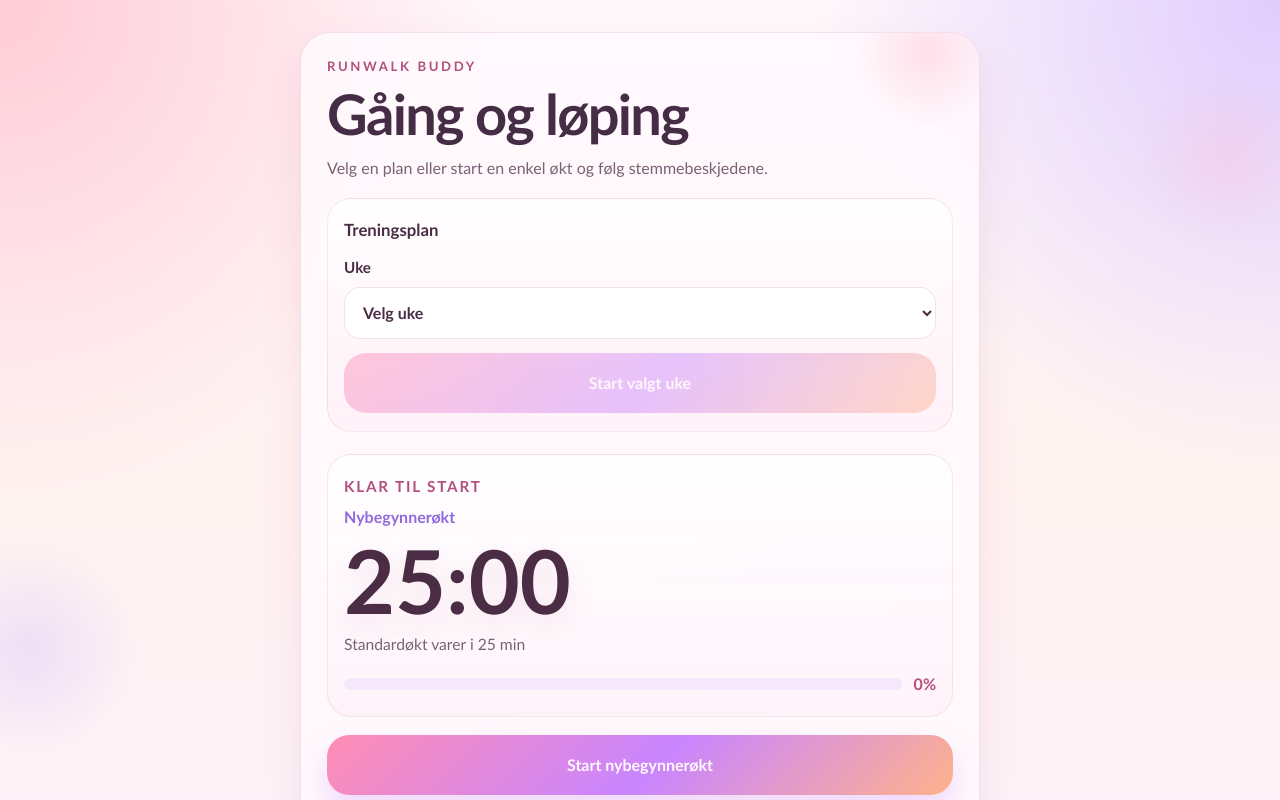
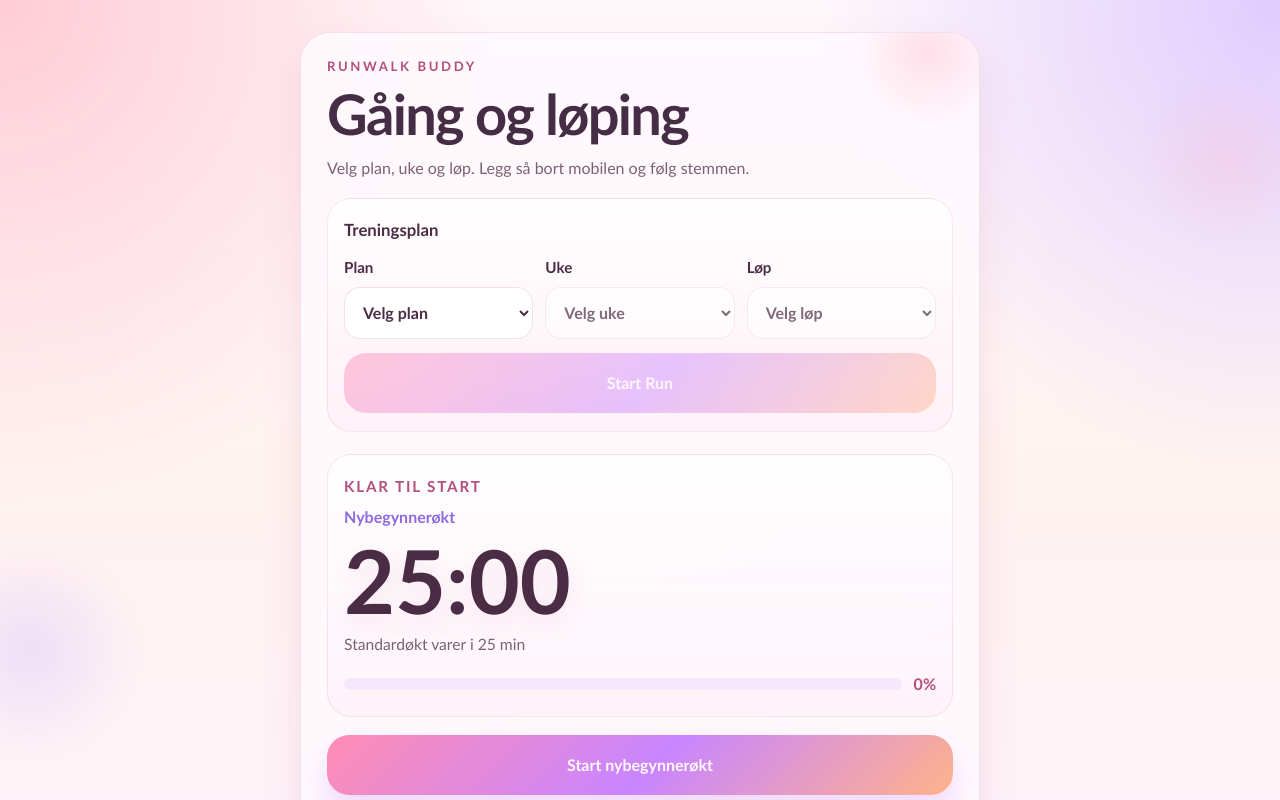
Before and after one commit to sarahsvedenborg/running, a React (Vite) app: page / in a window 1280 px wide. Shown: the top 800 px of the page. Built offline with nearby package versions, Linux system fonts and the light colour scheme.

Commit message:
add runs per week

```diff
--- a/src/App.css
+++ b/src/App.css
@@ -369,4 +369,8 @@ h1 {
     grid-template-columns: repeat(2, minmax(0, 1fr));
   }
 
+  .plan-grid {
+    grid-template-columns: repeat(3, minmax(0, 1fr));
+  }
+
 }
--- a/src/App.jsx
+++ b/src/App.jsx
@@ -23,109 +23,165 @@ const PHASE_KIND = {
   RUN: 'run',
 }
 
+function repeatedRuns(count, runBuilder) {
+  return Array.from({ length: count }, (_, index) => runBuilder(index + 1))
+}
+
 /*
-  Training plans live in one structured object so the UI and session engine can
-  read the same source of truth. Each week can be defined as simple repeated
-  intervals or as an explicit list of interval blocks for more complex sessions.
+  Plans are stored as plan -> weeks -> runs so the selectors can stay simple and
+  the timer can start any exact run in the training program.
 */
 const plans = {
   preBeginner: {
     name: 'Pre-Beginner Plan',
     weeks: [
       {
-        label: 'Week 1',
-        config: { warmupSeconds: 300, runSeconds: 20, walkSeconds: 180, cycles: 6, cooldownSeconds: 300 },
+        week: 1,
+        runs: repeatedRuns(3, () => ({
+          warmup: 300,
+          intervals: Array.from({ length: 6 }, () => ({ run: 20, walk: 180 })),
+          cooldown: 300,
+        })),
       },
       {
-        label: 'Week 2',
-        config: { warmupSeconds: 300, runSeconds: 25, walkSeconds: 150, cycles: 7, cooldownSeconds: 300 },
+        week: 2,
+        runs: repeatedRuns(3, () => ({
+          warmup: 300,
+          intervals: Array.from({ length: 7 }, () => ({ run: 25, walk: 150 })),
+          cooldown: 300,
+        })),
       },
       {
-        label: 'Week 3',
-        config: { warmupSeconds: 300, runSeconds: 30, walkSeconds: 120, cycles: 8, cooldownSeconds: 300 },
+        week: 3,
+        runs: repeatedRuns(3, () => ({
+          warmup: 300,
+          intervals: Array.from({ length: 8 }, () => ({ run: 30, walk: 120 })),
+          cooldown: 300,
+        })),
       },
     ],
   },
   couchTo5k: {
-    name: 'Couch to 5K Plan',
+    name: 'Couch to 5K',
     weeks: [
       {
-        label: 'Week 1',
-        config: { warmupSeconds: 300, runSeconds: 60, walkSeconds: 90, cycles: 8, cooldownSeconds: 300 },
+        week: 1,
+        runs: repeatedRuns(3, () => ({
+          warmup: 300,
+          intervals: Array.from({ length: 8 }, () => ({ run: 60, walk: 90 })),
+          cooldown: 300,
+        })),
       },
       {
-        label: 'Week 2',
-        config: { warmupSeconds: 300, runSeconds: 90, walkSeconds: 120, cycles: 6, cooldownSeconds: 300 },
+        week: 2,
+        runs: repeatedRuns(3, () => ({
+          warmup: 300,
+          intervals: Array.from({ length: 6 }, () => ({ run: 90, walk: 120 })),
+          cooldown: 300,
+        })),
       },
       {
-        label: 'Week 3',
-        config: {
-          warmupSeconds: 300,
-          cooldownSeconds: 300,
+        week: 3,
+        runs: repeatedRuns(3, () => ({
+          warmup: 300,
           intervals: [
-            { runSeconds: 90, walkSeconds: 90, repeat: 2 },
-            { runSeconds: 180, walkSeconds: 180, repeat: 2 },
+            { run: 90, walk: 90 },
+            { run: 90, walk: 90 },
+            { run: 180, walk: 180 },
+            { run: 180, walk: 180 },
           ],
-        },
+          cooldown: 300,
+        })),
       },
       {
-        label: 'Week 4',
-        config: {
-          warmupSeconds: 300,
-          cooldownSeconds: 300,
+        week: 4,
+        runs: repeatedRuns(3, () => ({
+          warmup: 300,
           intervals: [
-            { runSeconds: 180, walkSeconds: 90 },
-            { runSeconds: 300, walkSeconds: 150 },
-            { runSeconds: 180, walkSeconds: 90 },
-            { runSeconds: 300, walkSeconds: 150 },
+            { run: 180, walk: 90 },
+            { run: 300, walk: 150 },
+            { run: 180, walk: 90 },
+            { run: 300, walk: 150 },
           ],
-        },
+          cooldown: 300,
+        })),
       },
       {
-        label: 'Week 5',
-        config: {
-          warmupSeconds: 300,
-          cooldownSeconds: 300,
-          intervals: [
-            { runSeconds: 300, walkSeconds: 180 },
-            { runSeconds: 480 },
-          ],
-        },
+        week: 5,
+        runs: [
+          {
+            warmup: 300,
+            intervals: [
+              { run: 300, walk: 180 },
+              { run: 300, walk: 180 },
+              { run: 300 },
+            ],
+            cooldown: 300,
+          },
+          {
+            warmup: 300,
+            intervals: [
+              { run: 480, walk: 300 },
+              { run: 480 },
+            ],
+            cooldown: 300,
+          },
+          {
+            warmup: 300,
+            continuousRun: 1200,
+            cooldown: 300,
+          },
+        ],
       },
       {
-        label: 'Week 6',
-        config: {
-          warmupSeconds: 300,
-          cooldownSeconds: 300,
-          intervals: [
-            { runSeconds: 300, walkSeconds: 180 },
-            { runSeconds: 600 },
-          ],
-        },
+        week: 6,
+        runs: [
+          {
+            warmup: 300,
+            intervals: [
+              { run: 300, walk: 180 },
+              { run: 300, walk: 180 },
+            ],
+            cooldown: 300,
+          },
+          {
+            warmup: 300,
+            intervals: [
+              { run: 600, walk: 180 },
+              { run: 600 },
+            ],
+            cooldown: 300,
+          },
+          {
+            warmup: 300,
+            continuousRun: 1500,
+            cooldown: 300,
+          },
+        ],
       },
       {
-        label: 'Week 7',
-        config: {
-          warmupSeconds: 300,
-          cooldownSeconds: 300,
-          continuousRunSeconds: 1500,
-        },
+        week: 7,
+        runs: repeatedRuns(3, () => ({
+          warmup: 300,
+          continuousRun: 1500,
+          cooldown: 300,
+        })),
       },
       {
-        label: 'Week 8',
-        config: {
-          warmupSeconds: 300,
-          cooldownSeconds: 300,
-          continuousRunSeconds: 1680,
-        },
+        week: 8,
+        runs: repeatedRuns(3, () => ({
+          warmup: 300,
+          continuousRun: 1680,
+          cooldown: 300,
+        })),
       },
       {
-        label: 'Week 9',
-        config: {
-          warmupSeconds: 300,
-          cooldownSeconds: 300,
-          continuousRunSeconds: 1800,
-        },
+        week: 9,
+        runs: repeatedRuns(3, () => ({
+          warmup: 300,
+          continuousRun: 1800,
+          cooldown: 300,
+        })),
       },
     ],
   },
@@ -169,7 +225,7 @@ function readSavedSettings() {
 
 function sanitizeSettings(settings) {
   return {
-    runSeconds: clampNumber(settings.runSeconds, 5, 600, DEFAULT_SETTINGS.runSeconds),
+    runSeconds: clampNumber(settings.runSeconds, 5, 1800, DEFAULT_SETTINGS.runSeconds),
     walkSeconds: clampNumber(settings.walkSeconds, 10, 1800, DEFAULT_SETTINGS.walkSeconds),
     cycles: clampNumber(settings.cycles, 1, 20, DEFAULT_SETTINGS.cycles, true),
     warmupMinutes: clampNumber(
@@ -208,8 +264,7 @@ function formatClock(totalSeconds) {
 
 function formatDuration(seconds) {
   if (seconds % 60 === 0) {
-    const minutes = seconds / 60
-    return `${minutes} min`
+    return `${seconds / 60} min`
   }
 
   if (seconds > 60) {
@@ -222,14 +277,8 @@ function formatDuration(seconds) {
 }
 
 function countdownPrompt(seconds) {
-  if (seconds === 3) {
-    return 'Tre'
-  }
-
-  if (seconds === 2) {
-    return 'To'
-  }
-
+  if (seconds === 3) return 'Tre'
+  if (seconds === 2) return 'To'
   return 'En'
 }
 
@@ -238,10 +287,10 @@ function phasePrompt(kind) {
 }
 
 function phaseSummaryLabel(kind) {
-  return kind === PHASE_KIND.RUN ? 'Løp' : 'Gå'
+  return kind === PHASE_KIND.RUN ? 'Løping' : 'Gåing'
 }
 
-function addPhase(phases, { key, kind, durationSeconds, label, statusName, detail, announceHalfway = false }) {
+function addPhase(phases, { key, kind, durationSeconds, label, detail, announceHalfway = false }) {
   if (!durationSeconds || durationSeconds <= 0) {
     return
   }
@@ -250,177 +299,112 @@ function addPhase(phases, { key, kind, durationSeconds, label, statusName, detai
     key,
     kind,
     name: label,
-    statusName,
+    statusName: phaseSummaryLabel(kind),
     prompt: phasePrompt(kind),
     detail,
     durationMs: durationSeconds * 1000,
-    halfwayPrompt: announceHalfway && durationSeconds >= 480 ? 'Halvveis' : null,
+    halfwayPrompt: announceHalfway && durationSeconds > 600 ? 'Du er halvveis' : null,
   })
 }
 
 /*
-  The session engine builds one flat phase list no matter where the workout came
-  from. That lets the timer support repeating intervals, custom complex blocks,
-  and continuous runs with the same playback logic.
+  The session engine flattens any run definition into timed phases. It handles
+  interval arrays, intervals where the last run has no walk, and continuous runs
+  using the same timer and audio flow.
 */
-function buildSessionFromPlanConfig(config) {
+function buildSessionFromRun(runDefinition) {
   const phases = []
-  const warmupSeconds = Math.round((config.warmupSeconds ?? 0))
-  const cooldownSeconds = Math.round((config.cooldownSeconds ?? 0))
 
   addPhase(phases, {
     key: 'warmup',
     kind: PHASE_KIND.WALK,
-    durationSeconds: warmupSeconds,
+    durationSeconds: runDefinition.warmup,
     label: 'Oppvarming',
-    statusName: 'Gåing',
-    detail: `Gå i ${formatDuration(warmupSeconds)}`,
+    detail: `Gå i ${formatDuration(runDefinition.warmup)}`,
   })
 
-  if (config.continuousRunSeconds) {
+  if (runDefinition.continuousRun) {
     addPhase(phases, {
       key: 'continuous-run',
       kind: PHASE_KIND.RUN,
-      durationSeconds: config.continuousRunSeconds,
+      durationSeconds: runDefinition.continuousRun,
       label: 'Løping',
-      statusName: 'Løping',
-      detail: `Løp i ${formatDuration(config.continuousRunSeconds)}`,
+      detail: `Løp i ${formatDuration(runDefinition.continuousRun)}`,
       announceHalfway: true,
     })
-  } else if (config.intervals?.length) {
-    let runCount = 0
-    let walkCount = 0
+  }
 
-    config.intervals.forEach((block, blockIndex) => {
-      const repeat = block.repeat ?? 1
-
-      for (let repeatIndex = 0; repeatIndex < repeat; repeatIndex += 1) {
-        if (block.runSeconds) {
-          runCount += 1
-          addPhase(phases, {
-            key: `run-${blockIndex + 1}-${repeatIndex + 1}`,
-            kind: PHASE_KIND.RUN,
-            durationSeconds: block.runSeconds,
-            label: `Løp ${runCount}`,
-            statusName: 'Løping',
-            detail: `Løp i ${formatDuration(block.runSeconds)}`,
-            announceHalfway: true,
-          })
-        }
-
-        if (block.walkSeconds) {
-          walkCount += 1
-          addPhase(phases, {
-            key: `walk-${blockIndex + 1}-${repeatIndex + 1}`,
-            kind: PHASE_KIND.WALK,
-            durationSeconds: block.walkSeconds,
-            label: `Gå ${walkCount}`,
-            statusName: 'Gåing',
-            detail: `Gå i ${formatDuration(block.walkSeconds)}`,
-          })
-        }
-      }
-    })
-  } else {
-    for (let cycle = 1; cycle <= config.cycles; cycle += 1) {
+  if (runDefinition.intervals?.length) {
+    runDefinition.intervals.forEach((interval, index) => {
       addPhase(phases, {
-        key: `run-${cycle}`,
+        key: `run-${index + 1}`,
         kind: PHASE_KIND.RUN,
-        durationSeconds: config.runSeconds,
-        label: `Løp ${cycle} av ${config.cycles}`,
-        statusName: 'Løping',
-        detail: `Løp i ${formatDuration(config.runSeconds)}`,
+        durationSeconds: interval.run,
+        label: `Løp ${index + 1}`,
+        detail: `Løp i ${formatDuration(interval.run)}`,
+        announceHalfway: true,
       })
 
       addPhase(phases, {
-        key: `walk-${cycle}`,
+        key: `walk-${index + 1}`,
         kind: PHASE_KIND.WALK,
-        durationSeconds: config.walkSeconds,
-        label: `Gå ${cycle} av ${config.cycles}`,
-        statusName: 'Gåing',
-        detail: `Gå i ${formatDuration(config.walkSeconds)}`,
+        durationSeconds: interval.walk,
+        label: `Gå ${index + 1}`,
+        detail: `Gå i ${formatDuration(interval.walk)}`,
       })
-    }
+    })
   }
 
   addPhase(phases, {
     key: 'cooldown',
     kind: PHASE_KIND.WALK,
-    durationSeconds: cooldownSeconds,
+    durationSeconds: runDefinition.cooldown,
     label: 'Nedtrapping',
-    statusName: 'Gåing',
-    detail: `Gå i ${formatDuration(cooldownSeconds)}`,
+    detail: `Gå i ${formatDuration(runDefinition.cooldown)}`,
   })
 
   return phases
 }
 
 function buildSessionFromSettings(settings) {
-  return buildSessionFromPlanConfig({
-    warmupSeconds: Math.round(settings.warmupMinutes * 60),
-    runSeconds: settings.runSeconds,
-    walkSeconds: settings.walkSeconds,
-    cycles: settings.cycles,
-    cooldownSeconds: Math.round(settings.cooldownMinutes * 60),
+  return buildSessionFromRun({
+    warmup: Math.round(settings.warmupMinutes * 60),
+    intervals: Array.from({ length: settings.cycles }, () => ({
+      run: settings.runSeconds,
+      walk: settings.walkSeconds,
+    })),
+    cooldown: Math.round(settings.cooldownMinutes * 60),
   })
 }
 
-function settingsFromPlanConfig(config) {
-  const baseSettings = {
-    warmupMinutes: (config.warmupSeconds ?? 0) / 60,
-    cooldownMinutes: (config.cooldownSeconds ?? 0) / 60,
-    runSeconds: DEFAULT_SETTINGS.runSeconds,
-    walkSeconds: DEFAULT_SETTINGS.walkSeconds,
-    cycles: DEFAULT_SETTINGS.cycles,
-  }
-
-  if (config.continuousRunSeconds) {
-    return sanitizeSettings({
-      ...baseSettings,
-      runSeconds: config.continuousRunSeconds,
-      walkSeconds: DEFAULT_SETTINGS.walkSeconds,
-      cycles: 1,
-    })
-  }
-
-  if (config.intervals?.length) {
-    const expandedIntervals = config.intervals.flatMap((block) =>
-      Array.from({ length: block.repeat ?? 1 }, () => block),
-    )
-
-    return sanitizeSettings({
-      ...baseSettings,
-      runSeconds: expandedIntervals[0]?.runSeconds ?? DEFAULT_SETTINGS.runSeconds,
-      walkSeconds: expandedIntervals.find((block) => block.walkSeconds)?.walkSeconds ?? DEFAULT_SETTINGS.walkSeconds,
-      cycles: expandedIntervals.filter((block) => block.runSeconds).length || 1,
-    })
-  }
+function settingsFromRun(runDefinition) {
+  const firstInterval = runDefinition.intervals?.[0]
+  const intervalCount = runDefinition.intervals?.filter((interval) => interval.run).length ?? 0
 
   return sanitizeSettings({
-    ...baseSettings,
-    runSeconds: config.runSeconds ?? DEFAULT_SETTINGS.runSeconds,
-    walkSeconds: config.walkSeconds ?? DEFAULT_SETTINGS.walkSeconds,
-    cycles: config.cycles ?? DEFAULT_SETTINGS.cycles,
+    runSeconds: runDefinition.continuousRun ?? firstInterval?.run ?? DEFAULT_SETTINGS.runSeconds,
+    walkSeconds:
+      runDefinition.intervals?.find((interval) => interval.walk)?.walk ?? DEFAULT_SETTINGS.walkSeconds,
+    cycles: intervalCount || 1,
+    warmupMinutes: (runDefinition.warmup ?? 0) / 60,
+    cooldownMinutes: (runDefinition.cooldown ?? 0) / 60,
   })
 }
 
-function flattenPlanOptions() {
-  return Object.entries(plans).flatMap(([planKey, plan]) =>
-    plan.weeks.map((week, index) => ({
-      value: `${planKey}:${index}`,
-      planKey,
-      weekIndex: index,
-      label: planKey === 'preBeginner' ? `Pre-week ${index + 1}` : `Week ${index + 1}`,
-      planName: plan.name,
-      week,
-    })),
-  )
+function getEventStartTime(event) {
+  if (!event) {
+    return performance.timeOrigin
+  }
+
+  return event.timeStamp > 1e12 ? event.timeStamp : performance.timeOrigin + event.timeStamp
 }
 
 function App() {
   const [settings, setSettings] = useState(readSavedSettings)
   const [draftSettings, setDraftSettings] = useState(() => settingsToDraft(readSavedSettings()))
-  const [selectedPlanWeek, setSelectedPlanWeek] = useState('')
+  const [selectedPlanKey, setSelectedPlanKey] = useState('')
+  const [selectedWeekValue, setSelectedWeekValue] = useState('')
+  const [selectedRunValue, setSelectedRunValue] = useState('')
   const [status, setStatus] = useState(STATUS.IDLE)
   const [session, setSession] = useState([])
   const [currentPhaseIndex, setCurrentPhaseIndex] = useState(0)
@@ -456,11 +440,13 @@ function App() {
     setDraftSettings(settingsToDraft(settings))
   }, [settings])
 
-  const planOptions = useMemo(() => flattenPlanOptions(), [])
-  const selectedPlanOption = useMemo(
-    () => planOptions.find((option) => option.value === selectedPlanWeek) ?? null,
-    [planOptions, selectedPlanWeek],
-  )
+  const selectedPlan = selectedPlanKey ? plans[selectedPlanKey] : null
+  const selectedWeek =
+    selectedPlan && selectedWeekValue !== ''
+      ? selectedPlan.weeks.find((week) => String(week.week) === selectedWeekValue) ?? null
+      : null
+  const selectedRun =
+    selectedWeek && selectedRunValue !== '' ? selectedWeek.runs[Number(selectedRunValue)] ?? null : null
 
   const customSessionSummary = useMemo(() => buildSessionFromSettings(settings), [settings])
   const customTotalDurationSeconds = useMemo(
@@ -613,7 +599,7 @@ function App() {
     return nextSettings
   }
 
-  function beginSession(nextSession, title) {
+  function beginSession(nextSession, title, startTime) {
     if (!nextSession.length) {
       return
     }
@@ -624,7 +610,7 @@ function App() {
     pausedRemainingRef.current = 0
     lastCountdownCueRef.current = ''
     lastHalfwayCueRef.current = ''
-    phaseEndRef.current = Date.now() + nextSession[0].durationMs
+    phaseEndRef.current = startTime + nextSession[0].durationMs
     statusRef.current = STATUS.RUNNING
 
     setSession(nextSession)
@@ -636,18 +622,22 @@ function App() {
     startTicker()
   }
 
-  function startCustomSession() {
+  function startCustomSession(event) {
     const nextSettings = commitDraftSettings()
-    beginSession(buildSessionFromSettings(nextSettings), 'Nybegynnerøkt')
+    beginSession(buildSessionFromSettings(nextSettings), 'Nybegynnerøkt', getEventStartTime(event))
   }
 
-  function startSelectedWeek() {
-    if (!selectedPlanOption) {
+  function startSelectedRun(event) {
+    if (!selectedPlan || !selectedWeek || !selectedRun) {
       return
     }
 
-    const title = `${selectedPlanOption.planName} - ${selectedPlanOption.label}`
-    beginSession(buildSessionFromPlanConfig(selectedPlanOption.week.config), title)
+    const runNumber = Number(selectedRunValue) + 1
+    beginSession(
+      buildSessionFromRun(selectedRun),
+      `${selectedPlan.name} - Uke ${selectedWeek.week} Løp ${runNumber}`,
+      getEventStartTime(event),
+    )
   }
 
   function pauseSession() {
@@ -691,14 +681,28 @@ function App() {
     commitDraftSettings()
   }
 
-  function handlePlanWeekChange(event) {
-    const nextValue = event.target.value
-    setSelectedPlanWeek(nextValue)
+  function handlePlanChange(event) {
+    setSelectedPlanKey(event.target.value)
+    setSelectedWeekValue('')
+    setSelectedRunValue('')
+    setSessionTitle('Nybegynnerøkt')
+    resetSessionState(STATUS.IDLE)
+  }
 
-    const nextPlanOption = planOptions.find((option) => option.value === nextValue)
+  function handleWeekChange(event) {
+    setSelectedWeekValue(event.target.value)
+    setSelectedRunValue('')
+    setSessionTitle('Nybegynnerøkt')
+    resetSessionState(STATUS.IDLE)
+  }
 
-    if (nextPlanOption) {
-      const nextSettings = settingsFromPlanConfig(nextPlanOption.week.config)
+  function handleRunChange(event) {
+    const nextRunValue = event.target.value
+    setSelectedRunValue(nextRunValue)
+
+    if (selectedWeek && nextRunValue !== '') {
+      const nextRun = selectedWeek.runs[Number(nextRunValue)]
+      const nextSettings = settingsFromRun(nextRun)
       setSettings(nextSettings)
       setDraftSettings(settingsToDraft(nextSettings))
     }
@@ -708,7 +712,9 @@ function App() {
   }
 
   function disconnectPlanSelection() {
-    setSelectedPlanWeek('')
+    setSelectedPlanKey('')
+    setSelectedWeekValue('')
+    setSelectedRunValue('')
     setSessionTitle('Nybegynnerøkt')
     resetSessionState(STATUS.IDLE)
   }
@@ -718,18 +724,42 @@ function App() {
       <section className="hero-card">
         <p className="eyebrow">RunWalk Buddy</p>
         <h1>Gåing og løping</h1>
-        <p className="intro">Velg en plan eller start en enkel økt og følg stemmebeskjedene.</p>
+        <p className="intro">Velg plan, uke og løp. Legg så bort mobilen og følg stemmen.</p>
 
         <section className="plan-card">
           <h2>Treningsplan</h2>
           <div className="plan-grid">
             <label>
+              <span>Plan</span>
+              <select value={selectedPlanKey} onChange={handlePlanChange}>
+                <option value="">Velg plan</option>
+                {Object.entries(plans).map(([planKey, plan]) => (
+                  <option key={planKey} value={planKey}>
+                    {plan.name}
+                  </option>
+                ))}
+              </select>
+            </label>
+
+            <label>
               <span>Uke</span>
-              <select value={selectedPlanWeek} onChange={handlePlanWeekChange}>
+              <select value={selectedWeekValue} onChange={handleWeekChange} disabled={!selectedPlan}>
                 <option value="">Velg uke</option>
-                {planOptions.map((option) => (
-                  <option key={option.value} value={option.value}>
-                    {option.label}
+                {selectedPlan?.weeks.map((week) => (
+                  <option key={week.week} value={String(week.week)}>
+                    {selectedPlanKey === 'preBeginner' ? `Pre-week ${week.week}` : `Week ${week.week}`}
+                  </option>
+                ))}
+              </select>
+            </label>
+
+            <label>
+              <span>Løp</span>
+              <select value={selectedRunValue} onChange={handleRunChange} disabled={!selectedWeek}>
+                <option value="">Velg løp</option>
+                {selectedWeek?.runs.map((_, index) => (
+                  <option key={`run-${index + 1}`} value={String(index)}>
+                    Run {index + 1}
                   </option>
                 ))}
               </select>
@@ -739,15 +769,16 @@ function App() {
           <button
             type="button"
             className="button button-primary"
-            onClick={startSelectedWeek}
-            disabled={!selectedPlanOption || status === STATUS.RUNNING}
+            onClick={startSelectedRun}
+            disabled={!selectedRun || status === STATUS.RUNNING}
           >
-            Start valgt uke
+            Start Run
           </button>
 
-          {selectedPlanOption && (
+          {selectedRun && (
             <p className="plan-summary">
-              {selectedPlanOption.planName} - {selectedPlanOption.label}
+              {selectedPlan?.name} - {selectedPlanKey === 'preBeginner' ? `Pre-week ${selectedWeek?.week}` : `Week ${selectedWeek?.week}`}{' '}
+              Run {Number(selectedRunValue) + 1}
             </p>
           )}
         </section>
@@ -828,13 +859,14 @@ function App() {
         </p>
       </section>
 
-      <details className={`settings-card${selectedPlanOption ? ' settings-card-planned' : ''}`}>
+      <details className={`settings-card${selectedRun ? ' settings-card-planned' : ''}`}>
         <summary>Egne innstillinger</summary>
         <p className="settings-copy">Endre tidene før du starter en økt.</p>
-        {selectedPlanOption && (
+        {selectedRun && (
           <div className="settings-plan-row">
             <p className="settings-plan-note">
-              Synkronisert fra {selectedPlanOption.planName} - {selectedPlanOption.label}
+              Synkronisert fra {selectedPlan?.name} - {selectedPlanKey === 'preBeginner' ? `Pre-week ${selectedWeek?.week}` : `Week ${selectedWeek?.week}`}{' '}
+              Run {Number(selectedRunValue) + 1}
             </p>
             <button
               type="button"
@@ -852,7 +884,7 @@ function App() {
             <input
               type="number"
               min="5"
-              max="600"
+              max="1800"
               step="5"
               value={draftSettings.runSeconds}
               onChange={(event) => handleSettingChange('runSeconds', event.target.value)}
```
